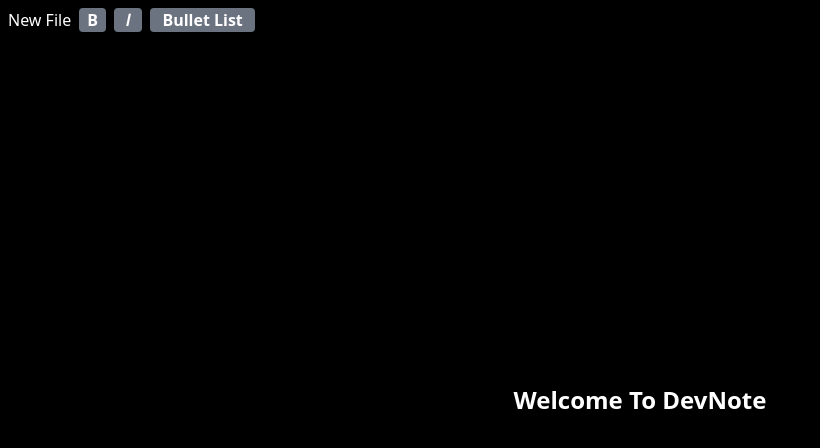
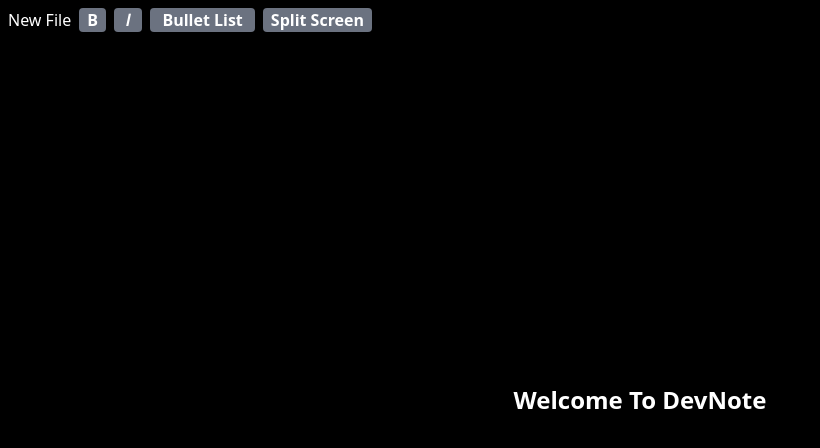
Before and after one commit to ivoinestrachan/devnote, a Next.js app: page / in a window 1280 px wide. Shown: the top 448 px of the page, without its empty margins (0-820 px from the left). Built offline with nearby package versions, Linux system fonts and the light colour scheme.

Commit message:
check-check

```diff
--- a/components/NavBar/Navbar.tsx
+++ b/components/NavBar/Navbar.tsx
@@ -4,6 +4,7 @@ type NavbarProps = {
   wrapText: (wrapper: string) => void;
   createFile: (fileName: string) => void;
   selectFile: (fileName: string) => void;
+  splitScreen: () => void;
   fileNames: string[];
   activeFile: string | null;
 };
@@ -12,6 +13,7 @@ const Navbar: React.FC<NavbarProps> = ({
   wrapText,
   createFile,
   selectFile,
+  splitScreen,
   fileNames,
   activeFile,
 }) => {
@@ -118,6 +120,14 @@ const Navbar: React.FC<NavbarProps> = ({
       >
         Bullet List
       </button>
+
+      <button
+        onClick={splitScreen}
+        className="font-bold text-white bg-gray-500 pl-2 pr-2 rounded-[4px] ml-2"
+      >
+        Split Screen
+      </button>
+
       <div className="text-white px-2 flex items-center gap-2">
         {files.map((file, index) => (
           <button
--- a/pages/index.tsx
+++ b/pages/index.tsx
@@ -7,6 +7,7 @@ export default function Home() {
   const [code, setCode] = useState("");
   const codeDisplayRef = useRef<HTMLPreElement>(null);
   const [activeFile, setActiveFile] = useState<string | null>(null);
+  const [isSplitScreen, setIsSplitScreen] = useState<boolean>(false);
 
   const [files, setFiles] = useState<FilesType>({});
   const selectFile = (fileName: string) => {
@@ -152,7 +153,9 @@ export default function Home() {
     }
   }, [activeFile, files]);
 
-
+  const handleSplitScreen = () => {
+    setIsSplitScreen(!isSplitScreen);
+  };
 
   return (
     <>
@@ -162,6 +165,7 @@ export default function Home() {
         selectFile={selectFile}
         fileNames={Object.keys(files)}
         activeFile={activeFile}
+        splitScreen={handleSplitScreen}
       />
 
       {!activeFile && (
@@ -171,10 +175,15 @@ export default function Home() {
       )}
 
       {activeFile && (
-        <div className="flex ">
+        <div className={`flex ${isSplitScreen ? "split-screen" : ""}`}>
+          {isSplitScreen && <div className="w-1 bg-gray-500" />}
+
           <pre className="text-center select-none border-r border-gray-700 text-gray-500 font-mono h-[100vh] px-2">
             {getLineNumbers()}
           </pre>
+
+          {isSplitScreen && <div className="w-1 bg-gray-500" />} {/* Move the split line here */}
+
           <div className="relative flex-1 flex">
             <textarea
               value={code}
@@ -209,6 +218,10 @@ export default function Home() {
               box-sizing: border-box;
               background: black;
             }
+
+            .split-screen {
+              flex: 0 0 50%;
+            }
           `}</style>
         </div>
       )}
```
Also changed, not shown: 1 other file (tests, documents, lock files or other folders).
